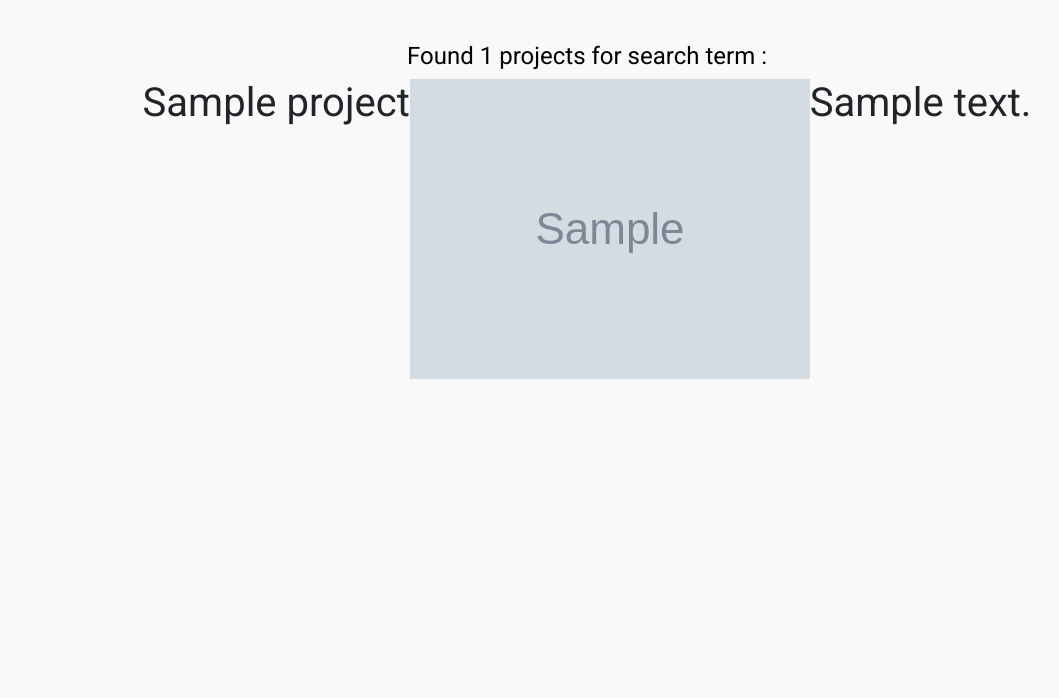
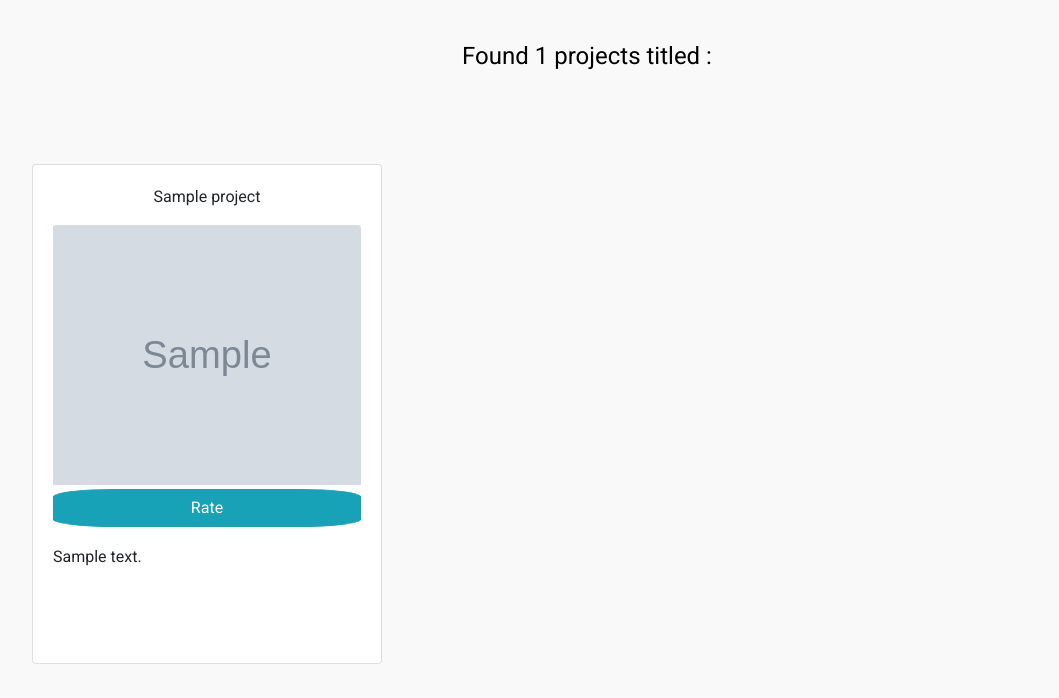
Before and after one commit to TonyKioko/Awwards, a Django app: template app/templates/search.html in a window 1280 px wide. Shown: the part 102-800 px from the top of the page, without its empty margins (53-1112 px from the left). Run offline with Django 3.2, Linux system fonts and the light colour scheme; the template is opened without the code that fills it: most values are stand-ins (such as "Sample title", 1, 10 or a date in 2020); grey boxes marked "Sample" are stand-in pictures; one stand-in notice (Sample message) is shown; some libraries are stand-ins or nearby versions.

Commit message:
improve search results

```diff
--- a/app/templates/project_details.html
+++ b/app/templates/project_details.html
@@ -23,13 +23,15 @@
 {% endautoescape %}
   </p>
   <p>
+      <h1>  RATINGS </h1>
     {% for review in reviews %}
     {% if project.id == review.project.id %}
-  <b>{{review.user}}</b>
+  <b>{{review.user.username}}</b>
+
     {{review.design}}
     {{review.usability}}
 
-    {{review.design}}
+    {{review.content}}
 <br>
     {%endif%}
     {% endfor  %}
--- a/app/templates/search.html
+++ b/app/templates/search.html
@@ -5,11 +5,13 @@
   <div class="row">
     <div class="col md-3"></div>
     {% if found_projects %}
-      <h4 class="text-center" style="color:black">Found {{ found_projects|length }} projects for search term : <em>{{message}}</em> </h4>
+      <h4 class="text-center" style="color:black">Found {{ found_projects|length }} projects titled : <em>{{message}}</em> </h4>
       <hr>
+      <br>
+      <br>
+      <br>
     {% else %}
       <h4 class="text-center"style="color:black"> Found 0 projects for search term {{message}} <br> <br>
-  Only users with profile photos appear on searches
 </h4>
       <br>
       <br>
@@ -20,25 +22,35 @@
 
   </div>
 <div class="row">
-  <div class="col md-1"></div>
+  <!-- <div class="col md-1"></div> -->
 
 
   {% for project in found_projects%}
-  <h1>{{project.title}}</h1>
-  <img src="{{project.image.url}}" alt="">
-  <div class="row">
-    <div class="col-md-12">
-      <h1>{{project.description | safe}}
+  <div class="col-md-4">
+    <div class="card" style="height:500px;margin-bottom:10px;margin-top:50px;">
+      <div class="card-body">
+        <!-- <a href="{{project.link}}"> -->
+          <p style="text-align:center;">{{project.title}}</p>
+          <a href="{% url 'projectdetails' id=project.id %}">
+
+            <img class="card-img-top mb-10" src="{{project.image.url}}" style="height:260px;width:100%;">
+          </a>
+
+        <!-- </a> -->
+          <a href="{% url 'review' project_id=project.id%}" class="btn btn-info btn-block" style="margin-top:4px;border-radius:20%;">Rate</a>
+      </div>
+      <div class="card-body">
+        <div class="card-text">
+          <p style="margin-top:-60px;">{{project.description | safe}} </p>
+
+        </div>
+      </div>
+    </div>
+  </div>
 
 
-      </h1>
-
-    </div>
-
-  </div>
-
   {%endfor%}
-  <div class="col md-3"></div>
+  <!-- <div class="col md-3"></div> -->
 
 </div>
 
```
Also changed, not shown: media/profpics/py1.png (added), media/projectpics/py1.png (added).
